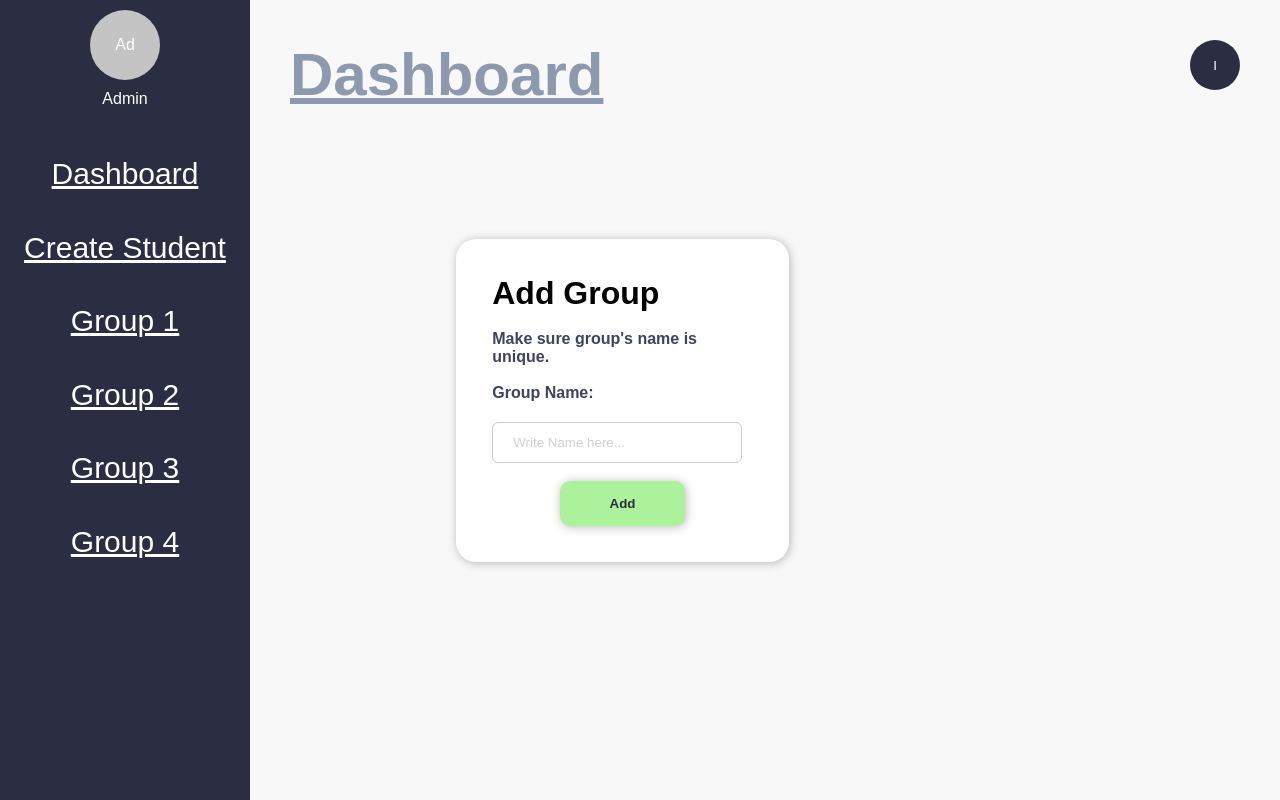
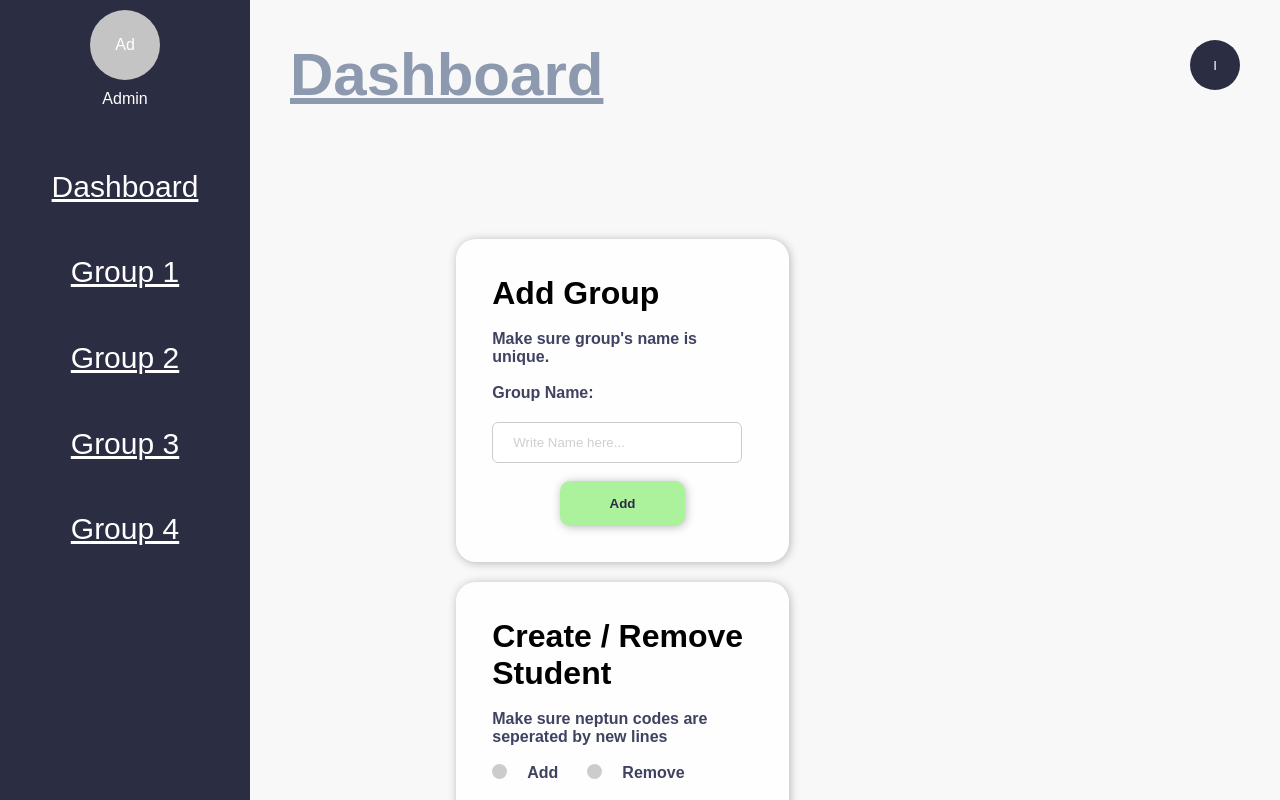
Before and after one commit to ELTE-Clean/Clean-Administration-Platform, a Next.js app in the folder frontend/: page /dashboard in a window 1280 px wide. Shown: the top 800 px of the page. Built offline with nearby package versions, Linux system fonts and the light colour scheme.

Commit message:
Removed Create student section from menu

```diff
--- a/frontend/components/Menu.tsx
+++ b/frontend/components/Menu.tsx
@@ -74,13 +74,13 @@ const Menu = () => {
           </div>
         </Link>
 
-        <Link href="/create_student" passHref>
+        {/* <Link href="/create_student" passHref>
           <div className="section">
             <div className="section-name">
               <h2>Create Student</h2>
             </div>
           </div>
-        </Link>
+        </Link> */}
 
         {groups.map((group, idx) => (
           <Link key={idx} href={`/${group}`} passHref>
--- a/frontend/pages/dashboard.tsx
+++ b/frontend/pages/dashboard.tsx
@@ -4,6 +4,7 @@ import AddRemoveStudent from "../components/AddRemoveStudent";
 import EditSectionForm from "../components/EditSectionForm";
 import { useRouter } from "next/router";
 // import AssignTeacher from "../components/AssignTeacher";
+import Create_Student from "../components/CreateStudentForm";
 import AddGroup from "../components/AddGroup";
 
 const dashboard: NextPage = () => {
@@ -15,6 +16,7 @@ const dashboard: NextPage = () => {
         <h1>Dashboard</h1>
       </div>
       <AddGroup addGroupCallBack={undefined} />
+      <Create_Student  />
     </div>
 
   );
```
